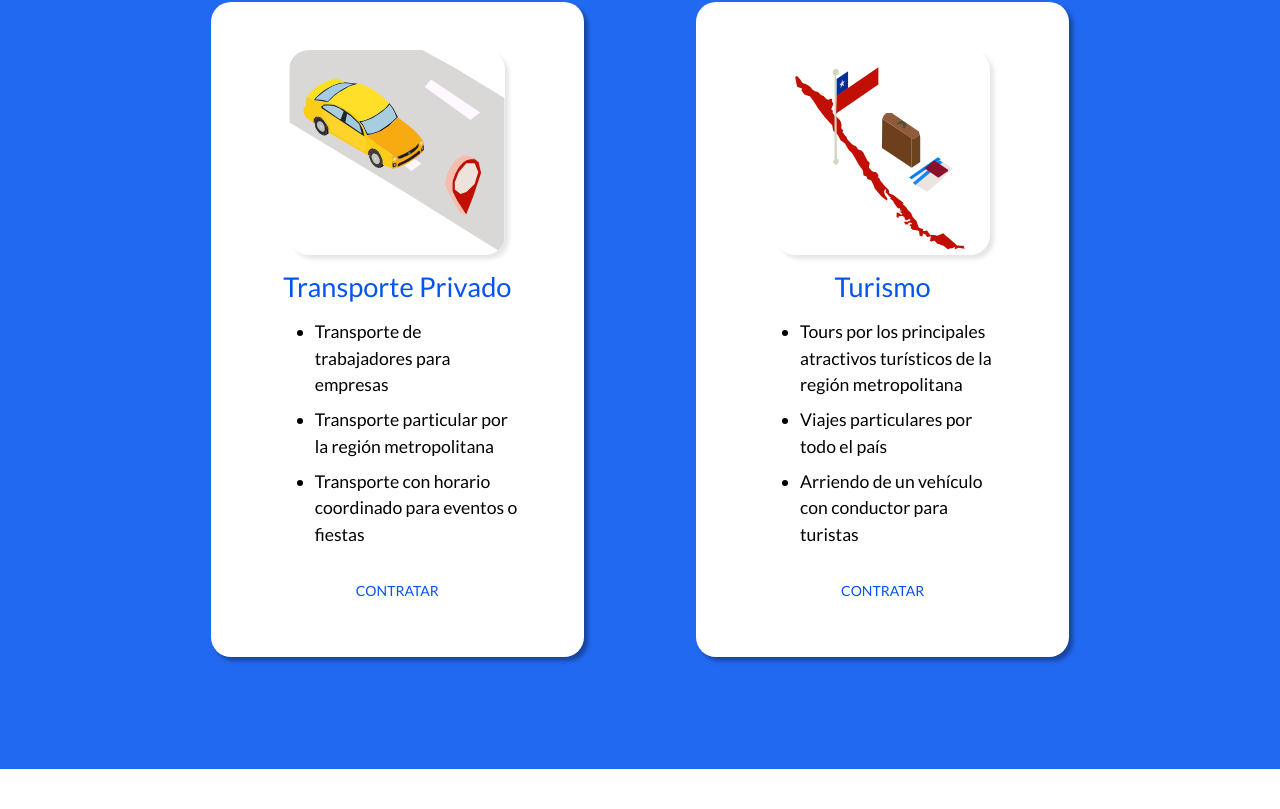
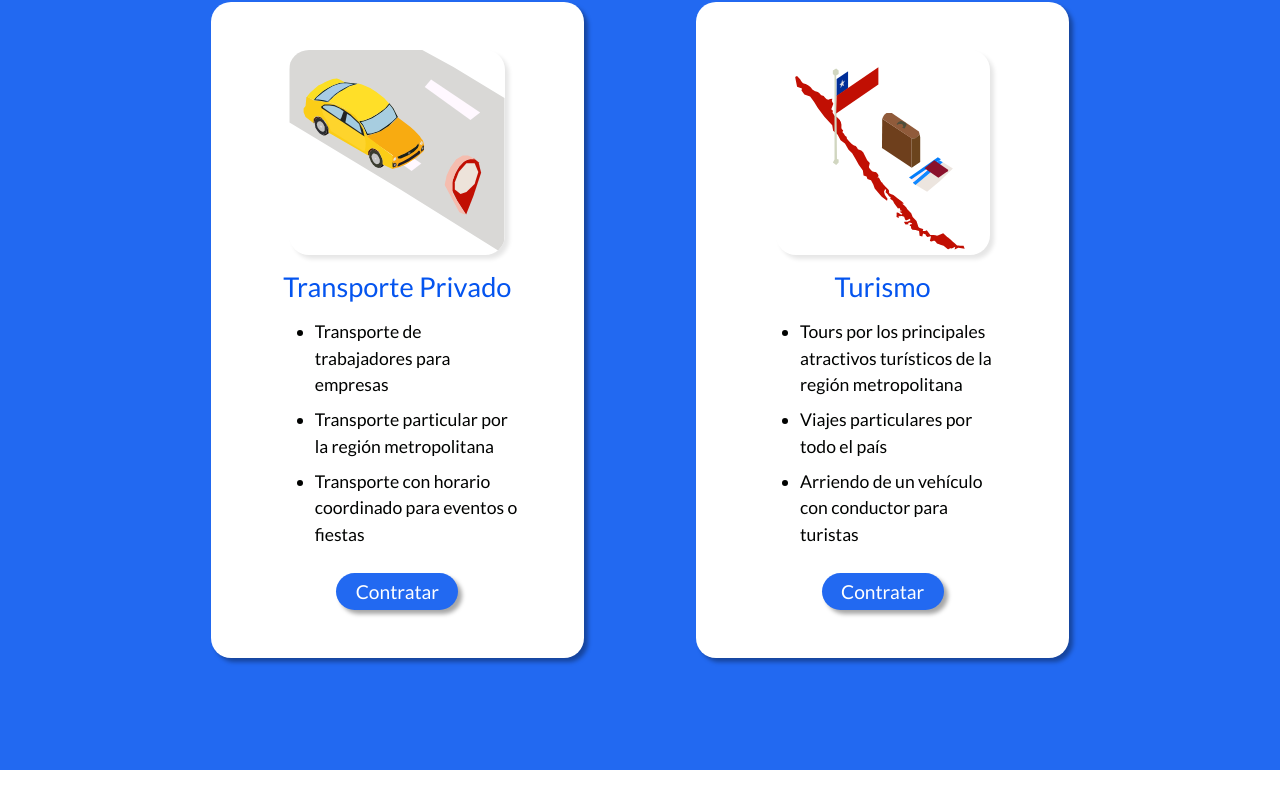
Before and after one commit to FlameTeam/CMATransportesWebPage, a React (Create React App) app: page / in a window 1280 px wide. Shown: the part 839-1648 px from the top of the page. Built offline with nearby package versions, Linux system fonts and the light colour scheme.

Commit message:
add scroll to header's buttons

```diff
--- a/src/components/subcomponents/ButtonColumn.js
+++ b/src/components/subcomponents/ButtonColumn.js
@@ -2,7 +2,7 @@ import React from "react";
 import PropTypes from "prop-types";
 
 import buttonStyle from "../../resources/styles/subcomponents/buttonStyle";
-
+import { Link } from "react-scroll";
 import { Grid, Button } from "@material-ui/core";
 
 const ButtonColumn = ({ button }) => {
@@ -19,9 +19,18 @@ const ButtonColumn = ({ button }) => {
       alignItems="center"
       direction="column"
       justify="center"
-      className={buttonClass.background}
+      className={buttonClass.backgroundHeader}
     >
+      <Link
+        activeClass="active"
+        to={button.action}
+        spy={true}
+        smooth={true}
+        offset={-70}
+        duration={1100}
+      >
         <Button className={buttonClass.buttonHeader}>{button.title}</Button>
+      </Link>
 
     </Grid>
   );
--- a/src/resources/data/headerData.js
+++ b/src/resources/data/headerData.js
@@ -4,11 +4,11 @@ export const headerData = [
       buttons: [
         {
           title: "Servicios de transporte",
-          action: "",
+          action: "services",
         },
         {
           title: "Sellos de calidad",
-          action: "",
+          action: "quality",
         },
       ],
     },
--- a/src/resources/styles/subcomponents/buttonStyle.js
+++ b/src/resources/styles/subcomponents/buttonStyle.js
@@ -1,8 +1,34 @@
 import { makeStyles } from "@material-ui/core/styles";
 
 const useStyles = makeStyles((theme) => ({
+  button: {
+    background: "#2269F1",
+    color: "#FFFFFF",
+    textTransform: "capitalize",
+    borderRadius: "100px",
+    padding: "0.1em 1em",
+    boxShadow: "4px 4px 4px rgba(0, 0, 0, 0.35)",
 
-  background: {
+    "&:hover": {
+      background: "#FFFFFF",
+      color: "#0228AF",
+    },
+
+    [theme.breakpoints.up("xs")]: {
+      fontSize: "1em",
+    },
+    [theme.breakpoints.up("sm")]: {
+      fontSize: "1em",
+    },
+    [theme.breakpoints.up("md")]: {
+      fontSize: "1.1em",
+    },
+    [theme.breakpoints.up("lg")]: {
+      fontSize: "1.2em",
+    },
+  },
+
+  backgroundHeader: {
     [theme.breakpoints.up("xs")]: {
       padding: "2em 3em 1em 1em",
       maxWidth: "none",
@@ -11,7 +37,7 @@ const useStyles = makeStyles((theme) => ({
       maxWidth: "none",
       minWidth:"170px",
       padding: "1em 0.5em",
-      margin:"0em 1em"
+      margin:"0em 2em"
     },
     [theme.breakpoints.up("md")]: {
       maxWidth: "none",
@@ -25,7 +51,6 @@ const useStyles = makeStyles((theme) => ({
       marginTop: "1em",
     },
   },
-
 
   buttonHeader: {
     background: "#2269F1",
```
